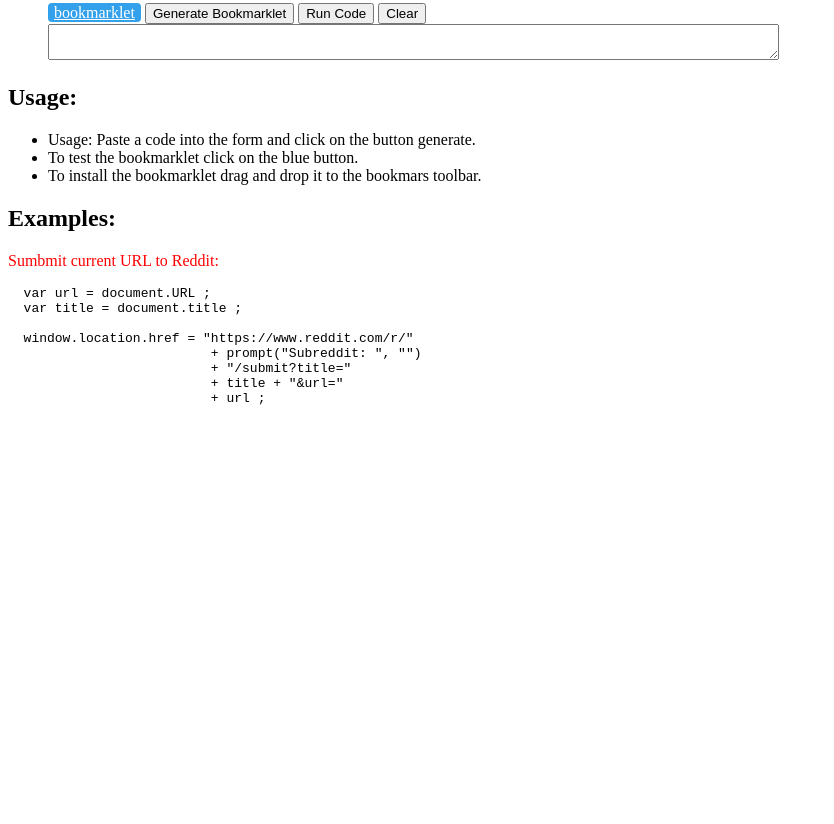
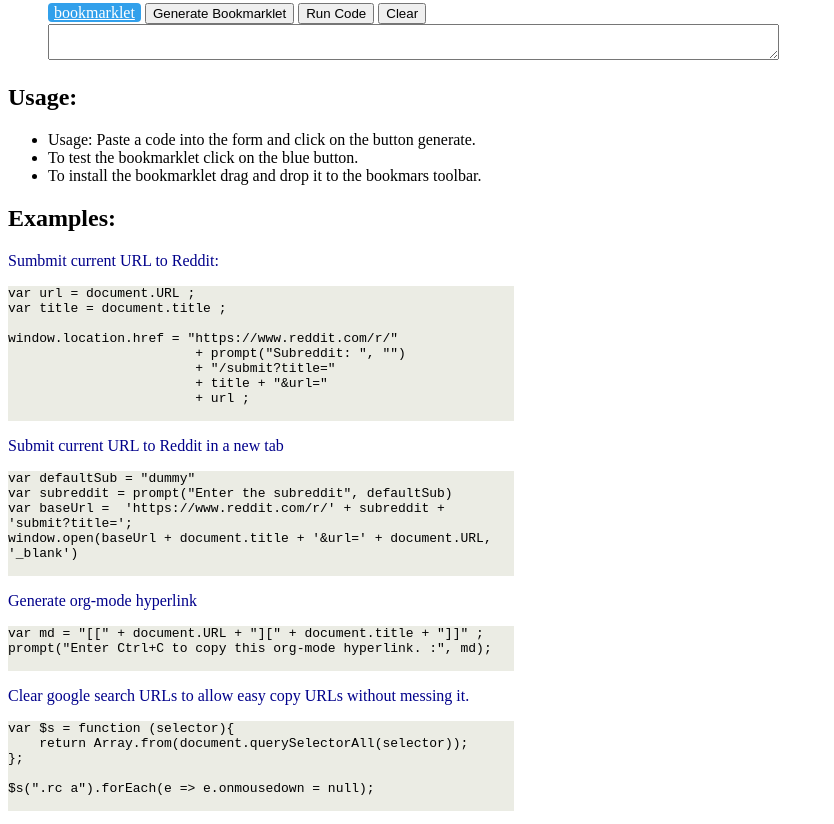
Before and after one commit to caiorss/bookmarklet-maker, a plain HTML site: page index.html in a window 1280 px wide. Shown: the part 490-1314 px from the top of the page, without its empty margins (0-834 px from the left). Before the commit the page ends 924 px from the top, so only its background shows below. Drawn offline with Linux system fonts and the light colour scheme.

Commit message:
Add metadata tags. Add more bookmarket examples.

```diff
--- a/index.html
+++ b/index.html
@@ -2,8 +2,10 @@
 <index>
   <head>
     <title>Bookmarklet Maker</title>
-
-
+    <meta name="keywords" content="bookmarklet, hack, javascript, automate, browse, app">
+    <meta http-equiv="Content-Type" content="text/html; charset=UTF-8">
+    <meta name="description" content="Bookmarklet creator tool.">
+    <meta name="author" content="Caio Rodrigues.">
     <style>
      /* body {background-color: powderblue;} */
 
@@ -12,7 +14,7 @@
        text-align: center;
      }
 
-     p    {color: red;}
+     p    {color: darkblue;}
 
      pre {
        color:       light-gray;
@@ -24,6 +26,9 @@
        white-space: -o-pre-wrap;    /* Opera 7 */
        word-wrap: break-word;       /* Internet Explorer 5.5+ */
        overflow: auto;
+       background-color: #EBECE4;
+	   width: 40%;
+       max-height: 400px;
      }
 
      #code-textarea {
@@ -60,29 +65,23 @@
     </style>
 
     <script>
+
+     function cleanCode(code){
+       return code.trim()
+     }
+
      function generateBookmarklet (){
        var title = document.getElementById("title-input").value ;
        var code  = document.getElementById("code-textarea").value;
        var link  = document.getElementById("bookmarklet-a");
        var codeOutput = document.getElementById("output-textarea");
 
-       var output = "javascript:" +  encodeURIComponent("(function(){" + code +  "})();");
+       var output = "javascript:" +  encodeURIComponent("(function(){" + cleanCode(code) +  "})();");
 
        link.text = title;
        link.href = output;
        codeOutput.value = output;
 
-     }
-
-
-     function generateOrgmodeLink(){
-       generateBookmarklet();
-
-       var title = document.getElementById("title-input").value ;
-       var code  = document.getElementById("code-textarea").value;
-       var output = "javascript:" + encodeURIComponent(code);
-
-       prompt("Org-mode link", "[[" + output + "][" + title + "]]");
      }
 
      function runCode (){
@@ -146,6 +145,30 @@
                         + url ;
       </pre>
 
+      <p>Submit current URL to Reddit in a new tab</p>
+      <pre>
+var defaultSub = "dummy"
+var subreddit = prompt("Enter the subreddit", defaultSub)
+var baseUrl =  'https://www.reddit.com/r/' + subreddit + 'submit?title=';
+window.open(baseUrl + document.title + '&url=' + document.URL, '_blank')
+      </pre>
+
+      <p>Generate org-mode hyperlink</p>
+      <pre>
+var md = "[[" + document.URL + "][" + document.title + "]]" ;
+prompt("Enter Ctrl+C to copy this org-mode hyperlink. :", md);
+      </pre>
+
+      <p>Clear google search URLs to allow easy copy URLs without messing it.</p>
+      <pre>
+var $s = function (selector){
+    return Array.from(document.querySelectorAll(selector));
+};
+
+$s(".rc a").forEach(e => e.onmousedown = null);
+      </pre>
+
     </div>
+
   </body>
 </index>
```
Lines whose indentation alone changed are shown as unchanged.
